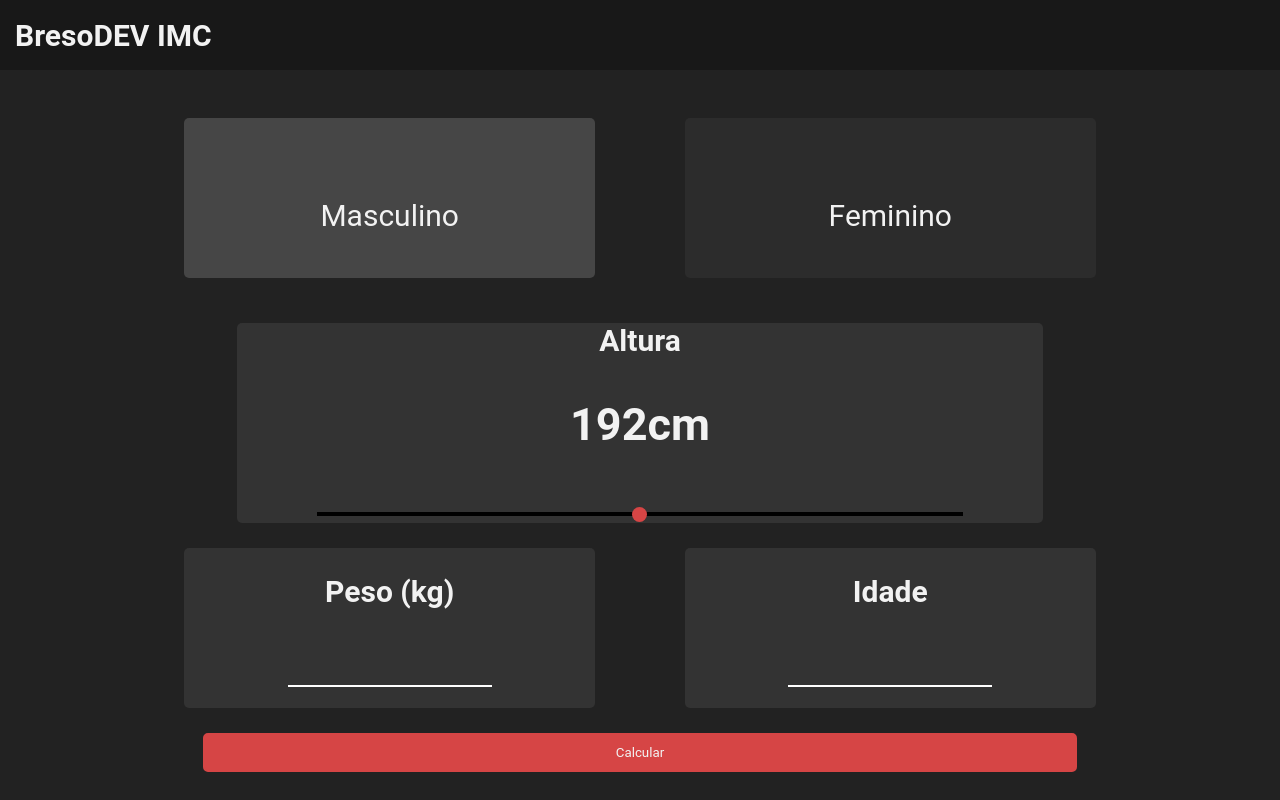
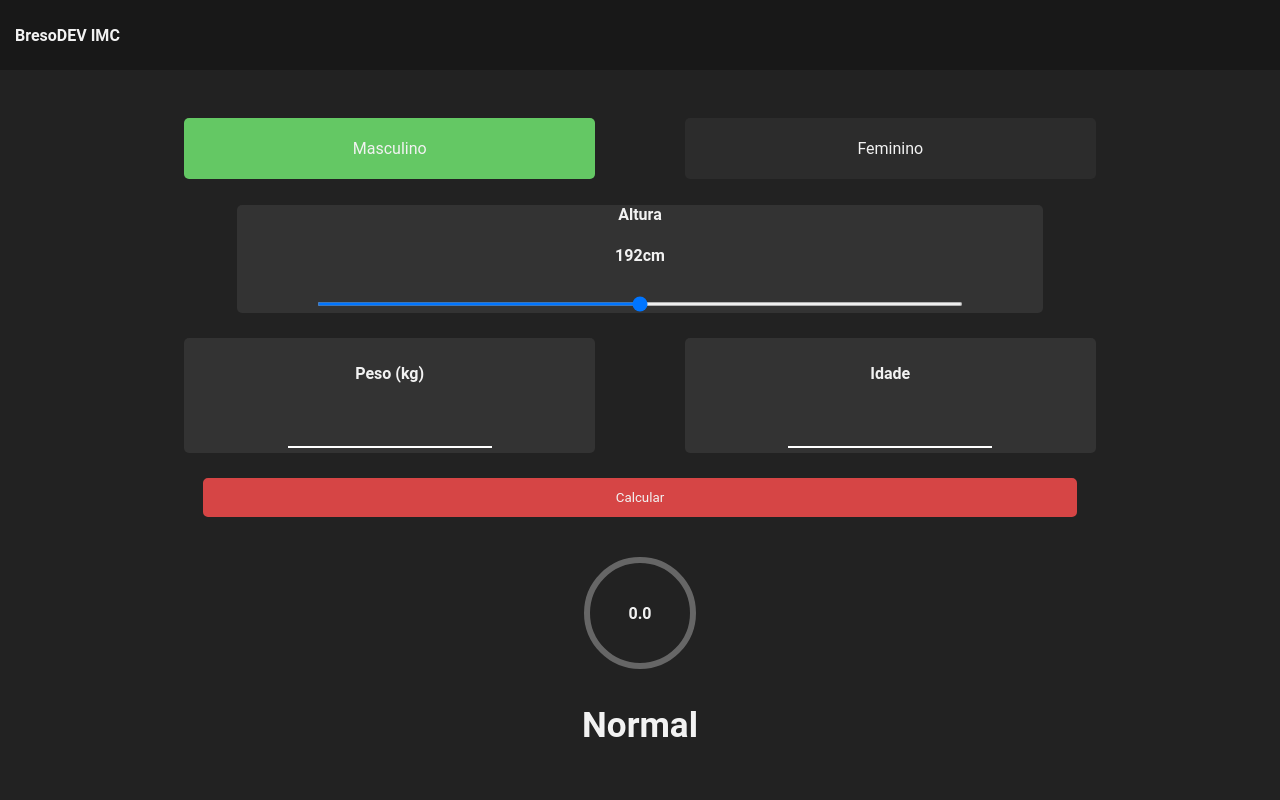
Before and after one commit to BresoDEV/Calculo-IMC, a plain HTML site: page index.html in a window 1280 px wide. Shown: the top 800 px of the page. Drawn offline with Linux system fonts and the light colour scheme.

Commit message:
Update index.html

```diff
--- a/index.html
+++ b/index.html
@@ -1,10 +1,12 @@
-<!-- Created by YostDev -->
+
 
 <!DOCTYPE html>
 <html lang="pt">
 <head>
     <meta charset="UTF-8">
     <title>IMC calculator</title>
+    <meta http-equiv="X-UA-Compatible" content="IE=edge">
+    <meta name="viewport" content="width=device-width, initial-scale=1.0">
      <link rel="preconnect" href="https://fonts.googleapis.com">
      <style>
         body {
@@ -25,7 +27,8 @@
             align-items: center;
             flex-direction: column;
             color: #F2F2F2;
-            height: 150px;
+            min-height: 50px;
+            max-height: 150px;
             padding: 5px;
             border-radius: 5px;
             transition: 0.2s;
@@ -46,12 +49,10 @@
         #rang {
             background: #000;
             width: 80%;
-            -webkit-appearance: none;
             height: 4px;
         }
         input[type="range"]::-webkit-slider-thumb
 {
-    -webkit-appearance: none;
     background:#D64545;
     height:15px;
     width:15px;
@@ -95,7 +96,7 @@ button:active{
 }
 #circulo{
     margin: 20px auto;
-    width: 200px; height: 200px;
+    width: 100px; height: 100px;
     border: 6px solid #666;
     border-radius: 50%;
     color: #F2F2F2; display: flex;
@@ -122,6 +123,9 @@ button:active{
     color: #2C2C2C;
     font-size: 30px;
     text-align: center;
+}
+p,h4,h2{
+    font-size: medium;
 }
 
 /* animaciones */
@@ -161,12 +165,10 @@ button:active{
     <div class="ct">
         <div class="cont">
             <div onclick="secmale()" id="male">
-               <br>
                <i class="fas fa-male"></i>
                <p>Masculino</p>
             </div>
             <div onclick="secfemale()" id="female">
-               <br>
                <i class="fas fa-female"></i>
                <p>Feminino</p>
             </div>
@@ -185,18 +187,19 @@ button:active{
         <!-- peso y edad -->
         <div class="cont">
             <div>
+
                <h4>
                    Peso (kg)
                </h4>
                <input type="number" id="peso" class="entrada">
-               <br>
+
             </div>
             <div>
                <h4>
                    Idade
                </h4>
                <input type="number" id="edad" class="entrada">
-               <br>
+
             </div>
         </div>
 
@@ -241,12 +244,12 @@ button:active{
 
     function secmale(){
         female.style.background ="#2C2C2C";
-        male.style.background = "#464646";
+        male.style.background = "rgb(100 200 100)";
         genero = 0;
     }
     function secfemale(){
         male.style.background ="#2C2C2C";
-        female.style.background = "#464646";
+        female.style.background = "rgb(100 200 100)";
         genero = 1;
     }
     secmale();
```
